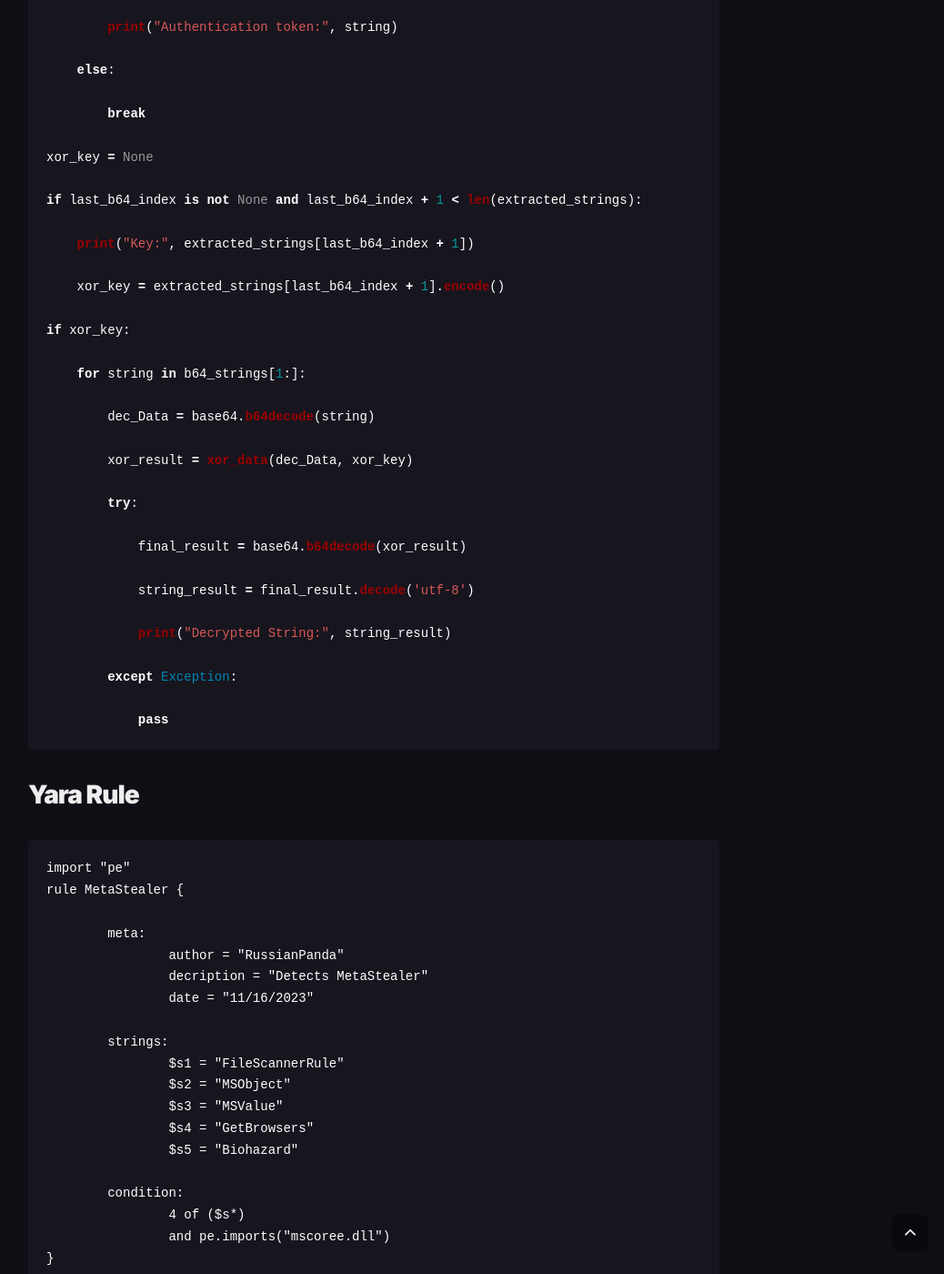
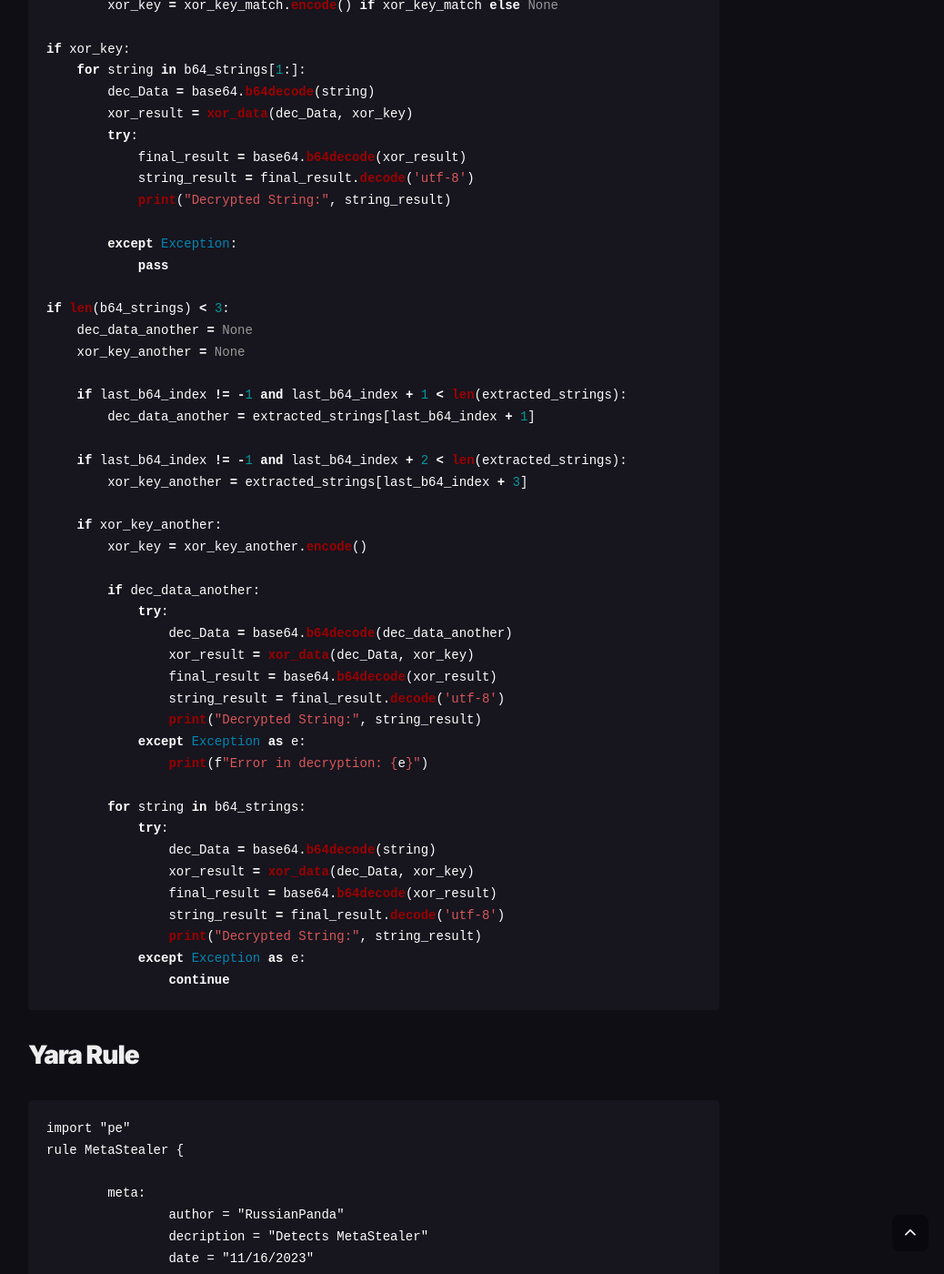
Before and after one commit to RussianPanda95/russianpanda95.github.io, a Jekyll site: the page built from _posts/2023-11-20-MetaStealer-Redline's-Doppelganger.md, in a window 1280 px wide and 1400 px high, scrolled down 23225 px. Shown: the whole window at 91% size, without its empty margins (229-1267 px from the left). Built offline with Jekyll 4.4.1, drawn with Linux system fonts in a browser that asks for light colours; nearby versions of some CDN libraries; comment, search, counter and statistics services are not loaded; some of the changed text lies outside the part shown.

Commit message:
Second commit

```diff
--- a/_posts/2023-11-20-MetaStealer-Redline's-Doppelganger.md
+++ b/_posts/2023-11-20-MetaStealer-Redline's-Doppelganger.md
@@ -360,81 +360,93 @@ TARGET_PATH = 'path_to_binary'
 module = dnlib.DotNet.ModuleDefMD.Load(TARGET_PATH)
 
 def xor_data(data, key):
-
     return bytes([data[i] ^ key[i % len(key)] for i in range(len(data))])
 
 def extract_strings_from_dotnet(target_path):
-
     module = ModuleDefMD.Load(target_path)
-
     hardcoded_strings = []
-
     for t in module.Types:
-
         for m in t.Methods:
-
             if m.HasBody:
-
                 for instr in m.Body.Instructions:
-
                     if instr.OpCode == OpCodes.Ldstr:
-
                         hardcoded_strings.append(instr.Operand)
-
     return hardcoded_strings
-
 
 extracted_strings = extract_strings_from_dotnet(TARGET_PATH)
 
 b64 = r'^[A-Za-z0-9+/]+={0,2}$'
 b64_strings = []
-last_b64_index = None
+last_b64_index = -1
 
 for i, string in enumerate(extracted_strings):
-
     if re.match(b64, string) and len(string) % 4 == 0 and len(string) > 20:
-
         b64_strings.append(string)
-
         last_b64_index = i
 
+xor_key_match = None
+if last_b64_index != -1 and last_b64_index + 2 < len(extracted_strings):
+    xor_key_match = extracted_strings[last_b64_index + 2]
+
 for i, string in enumerate(b64_strings):
-
     if i == 0:
-
         print("Authentication token:", string)
-
     else:
-
         break
 
 xor_key = None
 
 if last_b64_index is not None and last_b64_index + 1 < len(extracted_strings):
-
-    print("Key:", extracted_strings[last_b64_index + 1])
-
-    xor_key = extracted_strings[last_b64_index + 1].encode()
+    potential_key = extracted_strings[last_b64_index + 1]
+    if potential_key:
+        xor_key = potential_key.encode()
+    else:
+        xor_key = xor_key_match.encode() if xor_key_match else None
 
 if xor_key:
-
     for string in b64_strings[1:]:
-
         dec_Data = base64.b64decode(string)
-
         xor_result = xor_data(dec_Data, xor_key)
-
         try:
-
             final_result = base64.b64decode(xor_result)
-
             string_result = final_result.decode('utf-8')
-
             print("Decrypted String:", string_result)
 
         except Exception:
+            pass
 
-            pass
+if len(b64_strings) < 3:
+    dec_data_another = None
+    xor_key_another = None
+
+    if last_b64_index != -1 and last_b64_index + 1 < len(extracted_strings):
+        dec_data_another = extracted_strings[last_b64_index + 1]
+
+    if last_b64_index != -1 and last_b64_index + 2 < len(extracted_strings):
+        xor_key_another = extracted_strings[last_b64_index + 3]
+
+    if xor_key_another:
+        xor_key = xor_key_another.encode()
+
+        if dec_data_another:
+            try:
+                dec_Data = base64.b64decode(dec_data_another)
+                xor_result = xor_data(dec_Data, xor_key)
+                final_result = base64.b64decode(xor_result)
+                string_result = final_result.decode('utf-8')
+                print("Decrypted String:", string_result)
+            except Exception as e:
+                print(f"Error in decryption: {e}")
+
+        for string in b64_strings:
+            try:
+                dec_Data = base64.b64decode(string)
+                xor_result = xor_data(dec_Data, xor_key)
+                final_result = base64.b64decode(xor_result)
+                string_result = final_result.decode('utf-8')
+                print("Decrypted String:", string_result)
+            except Exception as e:
+                continue
 
 {% endhighlight %}
 
```
